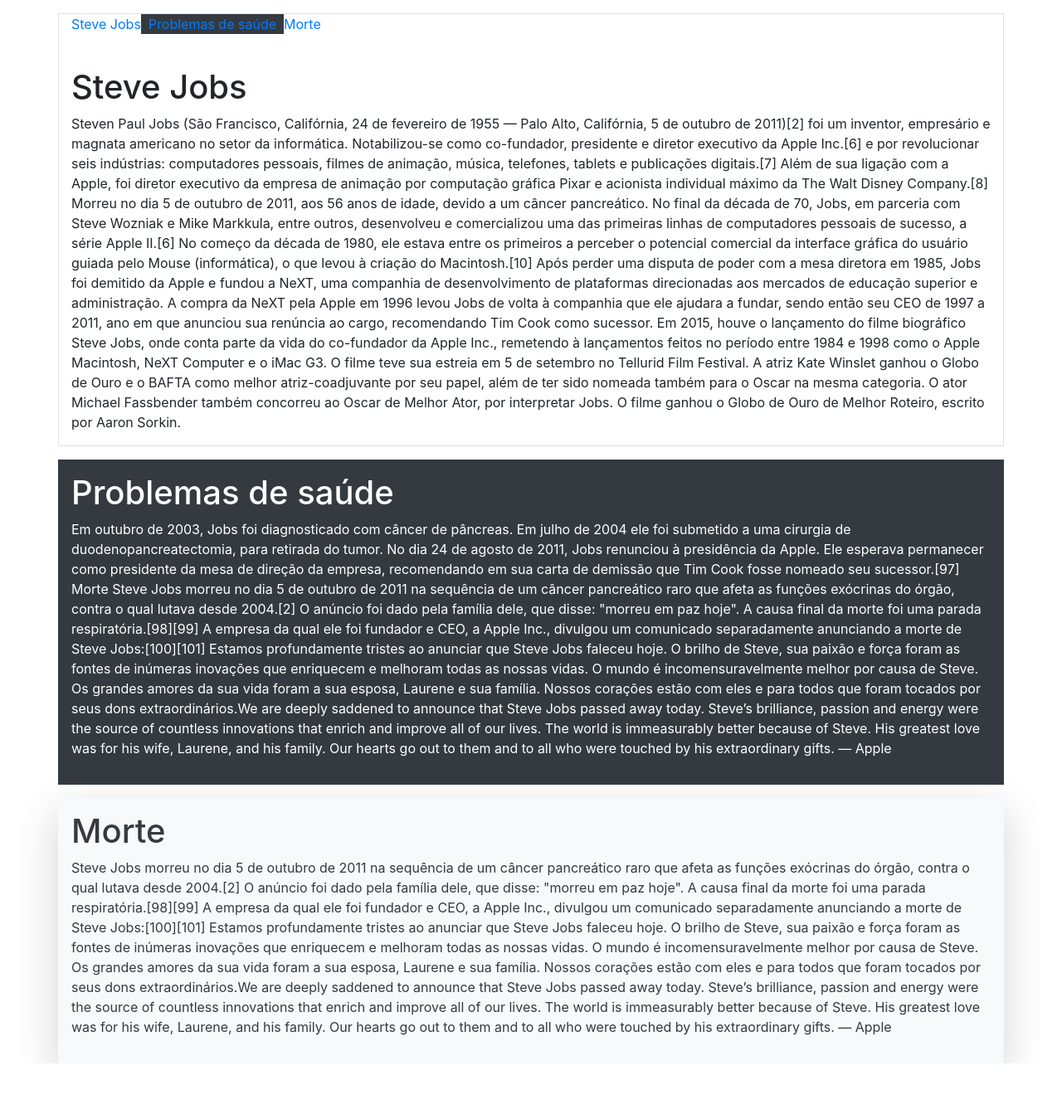
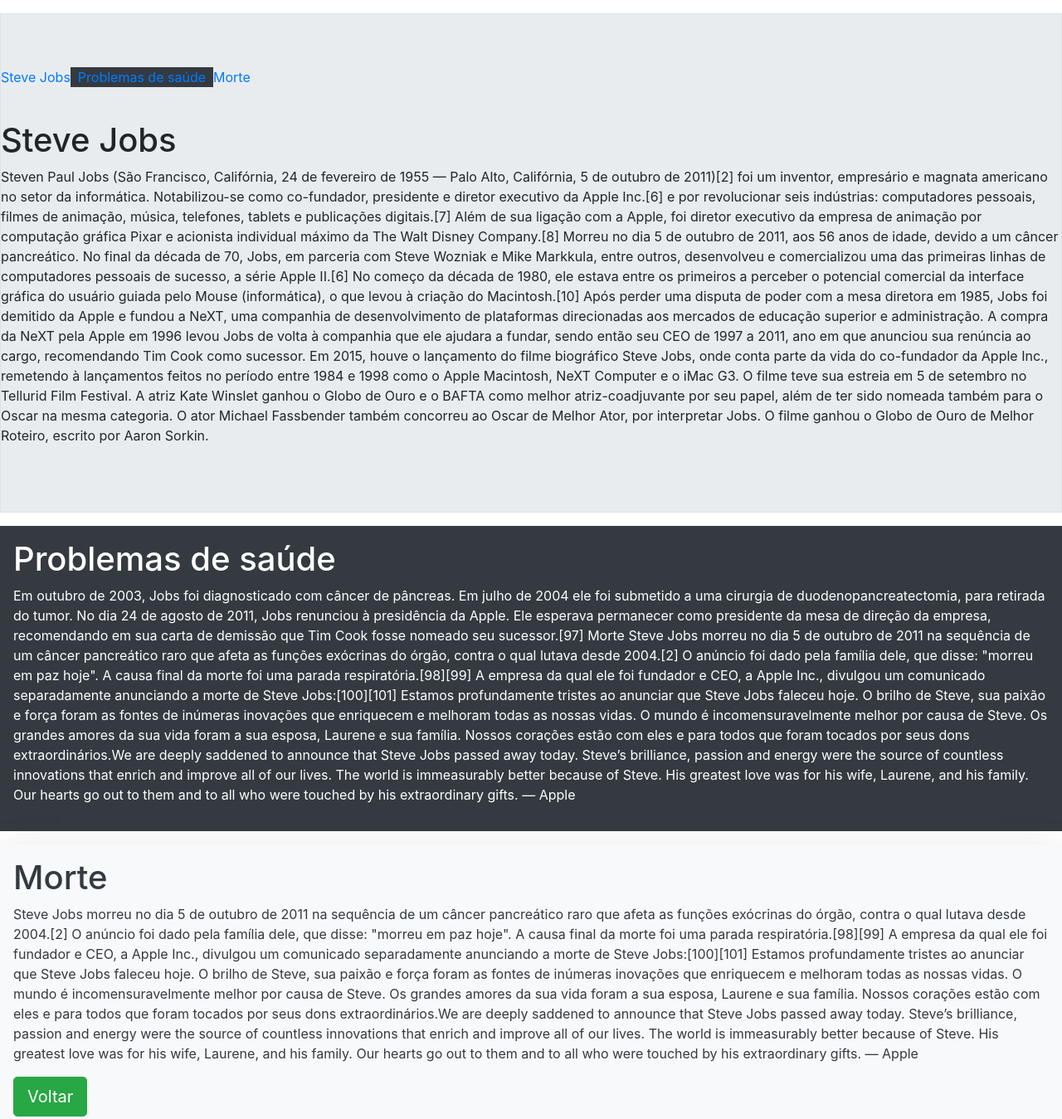
Before and after one commit to memeco/htdocs, a plain HTML site: page bootstrap/index.html in a window 1280 px wide. Shown: the top 1349 px of the page at 83% size. Before the commit the page ends 1282 px from the top, so only its background shows below. Drawn offline with nearby package versions, Linux system fonts and the light colour scheme.

Commit message:
Coloquei btn

```diff
--- a/bootstrap/index.html
+++ b/bootstrap/index.html
@@ -8,9 +8,9 @@
     </head>
     <body>
 
-        <div class="container my-3 border"> <!-- my-6 margens -->
+        <div class="jumbotron jumbotron-fluid my-3 border"> <!-- my-6 margens -->
             <nav class="nav">
-                 <a href="#steven">Steve Jobs </a><br>
+                 <a href="#steven" id="Inicio">Steve Jobs </a><br>
     <a class="bg-dark" href="#Problemas">&nbsp; Problemas de saúde &nbsp;</a><br>
      <a href="#Morte">Morte</nav></a><br>
             <p id="steven"><h1>Steve Jobs</h1> Steven Paul Jobs (São Francisco, Califórnia, 24 de fevereiro de 1955 — Palo Alto, Califórnia, 5 de outubro de 2011)[2] foi um inventor, empresário e magnata americano no setor da informática. Notabilizou-se como co-fundador, presidente e diretor executivo da Apple Inc.[6] e por revolucionar seis indústrias: computadores pessoais, filmes de animação, música, telefones, tablets e publicações digitais.[7] Além de sua ligação com a Apple, foi diretor executivo da empresa de animação por computação gráfica Pixar e acionista individual máximo da The Walt Disney Company.[8] Morreu no dia 5 de outubro de 2011, aos 56 anos de idade, devido a um câncer pancreático.
@@ -21,7 +21,7 @@
                 Em 2015, houve o lançamento do filme biográfico Steve Jobs, onde conta parte da vida do co-fundador da Apple Inc., remetendo à lançamentos feitos no período entre 1984 e 1998 como o Apple Macintosh, NeXT Computer e o iMac G3. O filme teve sua estreia em 5 de setembro no Tellurid Film Festival. A atriz Kate Winslet ganhou o Globo de Ouro e o BAFTA como melhor atriz-coadjuvante por seu papel, além de ter sido nomeada também para o Oscar na mesma categoria. O ator Michael Fassbender também concorreu ao Oscar de Melhor Ator, por interpretar Jobs. O filme ganhou o Globo de Ouro de Melhor Roteiro, escrito por Aaron Sorkin.</p>
         </div>
 
-        <div class="container p-3 my-3 bg-dark text-white"><!-- p-5 padding e my-6 margens -->
+        <div class="jumbotron jumbotron-fluid p-3 my-3 bg-dark text-white"><!-- p-5 padding e my-6 margens -->
             <h1 id="Problemas">Problemas de saúde</h1>
             <p>
                 Em outubro de 2003, Jobs foi diagnosticado com câncer de pâncreas. Em julho de 2004 ele foi submetido a uma cirurgia de duodenopancreatectomia, para retirada do tumor. No dia 24 de agosto de 2011, Jobs renunciou à presidência da Apple. Ele esperava permanecer como presidente da mesa de direção da empresa, recomendando em sua carta de demissão que Tim Cook fosse nomeado seu sucessor.[97]
@@ -37,7 +37,7 @@
                 — Apple</p>
         </div>
 
-        <div class="container p-3 bg-light text-dark shadow-lg"> <!-- p-3 padding -->
+        <div class="jumbotron jumbotron-fluid p-3 bg-light text-dark shadow-lg"> <!-- p-3 padding -->
             <h1 id="morte">Morte</h1>
             <p>Steve Jobs morreu no dia 5 de outubro de 2011 na sequência de um câncer pancreático raro que afeta as funções exócrinas do órgão, contra o qual lutava desde 2004.[2] O anúncio foi dado pela família dele, que disse: "morreu em paz hoje". A causa final da morte foi uma parada respiratória.[98][99] A empresa da qual ele foi fundador e CEO, a Apple Inc., divulgou um comunicado separadamente anunciando a morte de Steve Jobs:[100][101]
 
@@ -47,6 +47,7 @@
                 Steve’s brilliance, passion and energy were the source of countless innovations that enrich and improve all of our lives. The world is immeasurably better because of Steve.
                 His greatest love was for his wife, Laurene, and his family. Our hearts go out to them and to all who were touched by his extraordinary gifts.
                 — Apple</p>
+                <a href="#Inicio" class="text-center btn btn-success btn-lg">Voltar</a>
         </div>
     </body>
 </html>
```
